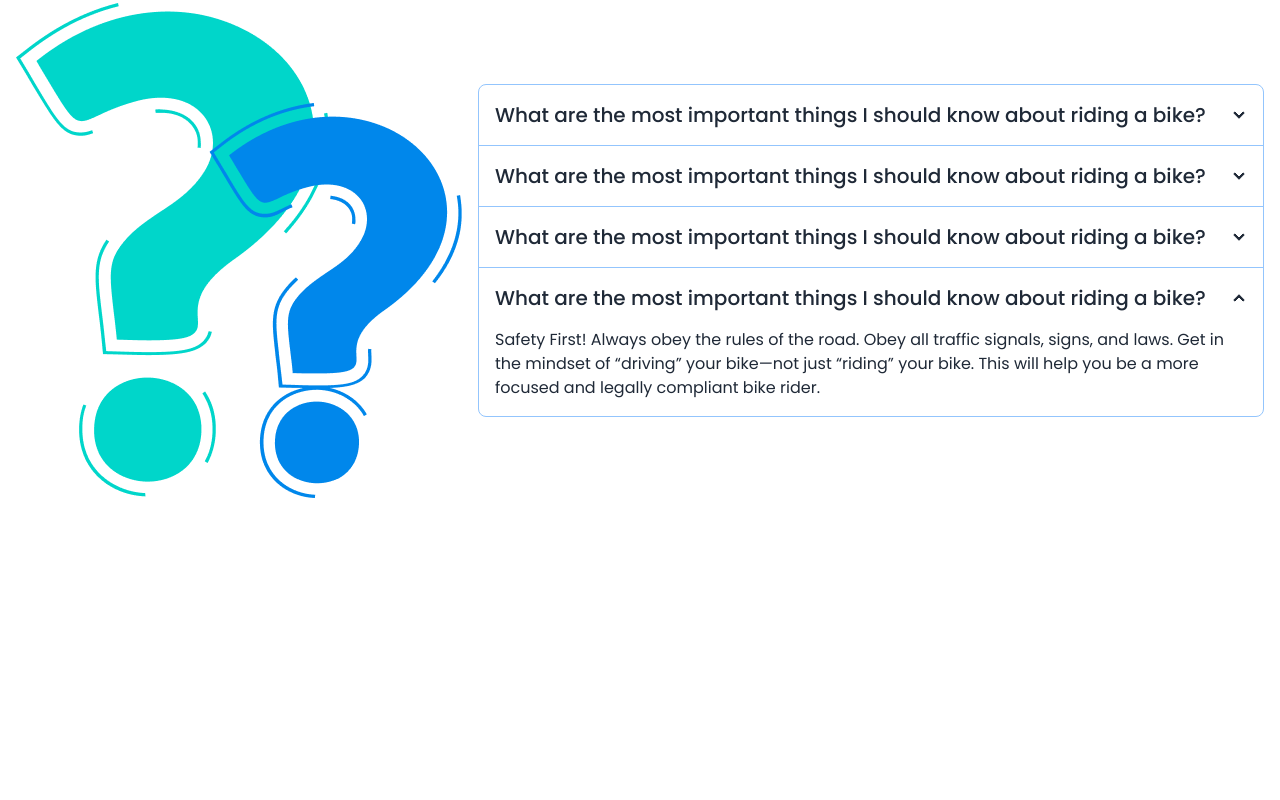
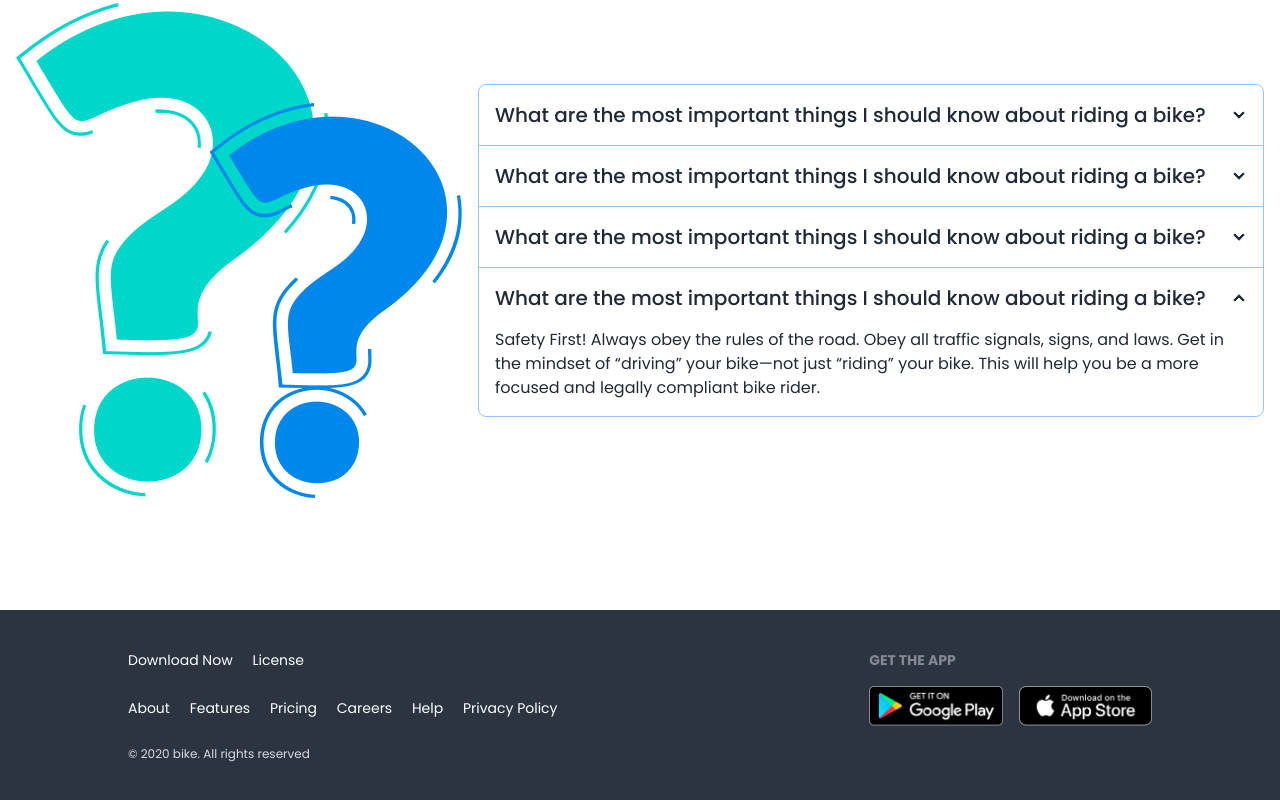
Before and after one commit to habib-676/biker-zone-wesite-daisyui, a plain HTML site: page index.html in a window 1280 px wide. Shown: the part 2564-3364 px from the top of the page. Before the commit the page ends 3174 px from the top, so only its background shows below. Drawn offline with nearby package versions, Linux system fonts and the light colour scheme.

Commit message:
footer done

```diff
--- a/index.html
+++ b/index.html
@@ -525,6 +525,37 @@
         </div>
       </section>
     </main>
-    <footer></footer>
+    <footer
+      class="footer justify-between bg-neutral text-neutral-content p-10 lg:px-32"
+    >
+      <aside class="space-y-5">
+        <div class="space-x-4">
+          <a href="" class="text-sm text-[#FFFFFF]">Download Now</a>
+          <a href="" class="text-sm text-[#FFFFFF]">License</a>
+        </div>
+        <div class="space-x-4">
+          <a href="" class="text-sm text-[#FFFFFF]">About</a>
+          <a href="" class="text-sm text-[#FFFFFF]">Features</a>
+          <a href="" class="text-sm text-[#FFFFFF]">Pricing</a>
+          <a href="" class="text-sm text-[#FFFFFF]">Careers</a>
+          <a href="" class="text-sm text-[#FFFFFF]">Help</a>
+          <a href="" class="text-sm text-[#FFFFFF]">Privacy Policy</a>
+        </div>
+        <a href="" class="text-xs text-[#D9DBE1]"
+          >© 2020 bike. All rights reserved</a
+        >
+      </aside>
+      <nav>
+        <h6 class="footer-title">Get the App</h6>
+        <div class="grid grid-flow-col gap-4">
+          <a>
+            <img src="./images/others/android.png" alt="" class="h-10" />
+          </a>
+          <a>
+            <img src="./images/others/ios.png" alt="" class="h-10" />
+          </a>
+        </div>
+      </nav>
+    </footer>
   </body>
 </html>
```
